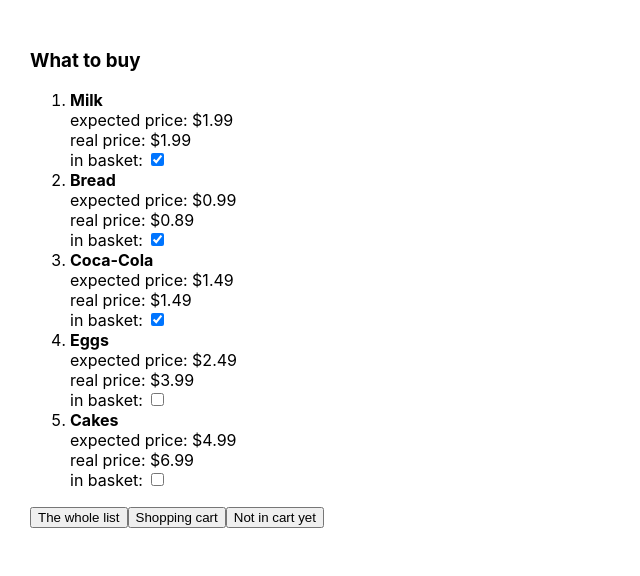
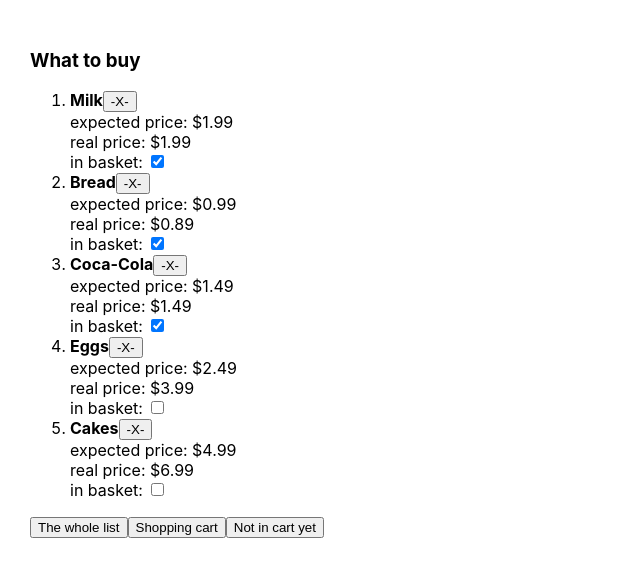
Before and after one commit to AndreyZaytsev90/IT-INC-SamuraiHelp, a React (Create React App) app in the folder samurai-help/: page / in a window 1280 px wide. Shown: the top 576 px of the page, without its empty margins (0-640 px from the left). Built offline with nearby package versions, Linux system fonts and the light colour scheme.

Commit message:
Update file

```diff
--- a/samurai-help/src/App.tsx
+++ b/samurai-help/src/App.tsx
@@ -14,12 +14,16 @@ function App() {
         {id: v1(), title: 'Eggs', expectedPrice: '$2.49', realPrice: '$3.99', inCart: false},
         {id: v1(), title: 'Cakes', expectedPrice: '$4.99', realPrice: '$6.99', inCart: false},
     ]
+    const onClickDeleteItemHandler = (id: string) => {
+        alert('id удаленного товара: ' + id)
+    }
 
     return (
         <div className="App">
             <ShopList
                 title={"What to buy"}
                 whatToBuy={thingsToBuy}
+                deleteItem={onClickDeleteItemHandler}
             />
         </div>
     );
--- a/samurai-help/src/ShopList.tsx
+++ b/samurai-help/src/ShopList.tsx
@@ -10,13 +10,17 @@ export const ShopList = (props: ShopListPropsType) => {
                 {props.whatToBuy.map((el) => {
                     return (
                         <li key={el.id}>
-                            <div><b>{el.title}</b></div>
+                            <div>
+                                <b>{el.title}</b>
+                                <button onClick={() => props.deleteItem(el.id)}>-X-</button>
+                            </div>
                             <div>{'expected price: ' + el.expectedPrice}</div>
                             <div>{'real price: ' + el.realPrice}</div>
                             <span>in basket: </span>
                             <input type={"checkbox"} checked={el.inCart}/>
                         </li>
-                    )})}
+                    )
+                })}
             </ol>
             <div>
                 <button>The whole list</button>
--- a/samurai-help/src/Typisation.ts
+++ b/samurai-help/src/Typisation.ts
@@ -10,5 +10,6 @@ export type ThingPropsType = {
 
 export type ShopListPropsType = {
     title: string,
-    whatToBuy: ThingsToBuyPropsType
+    whatToBuy: ThingsToBuyPropsType,
+    deleteItem : (id: string) => void
 }
```
